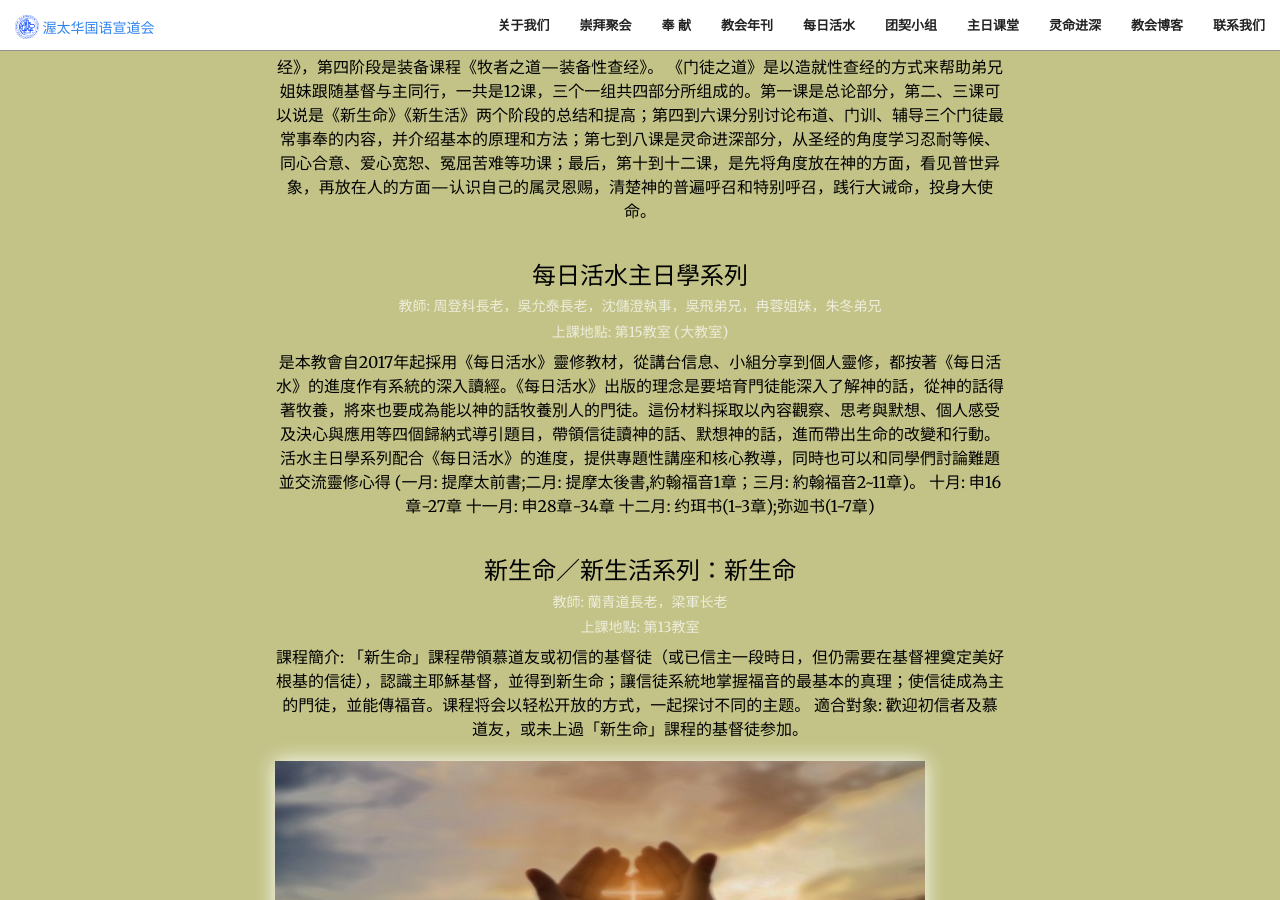
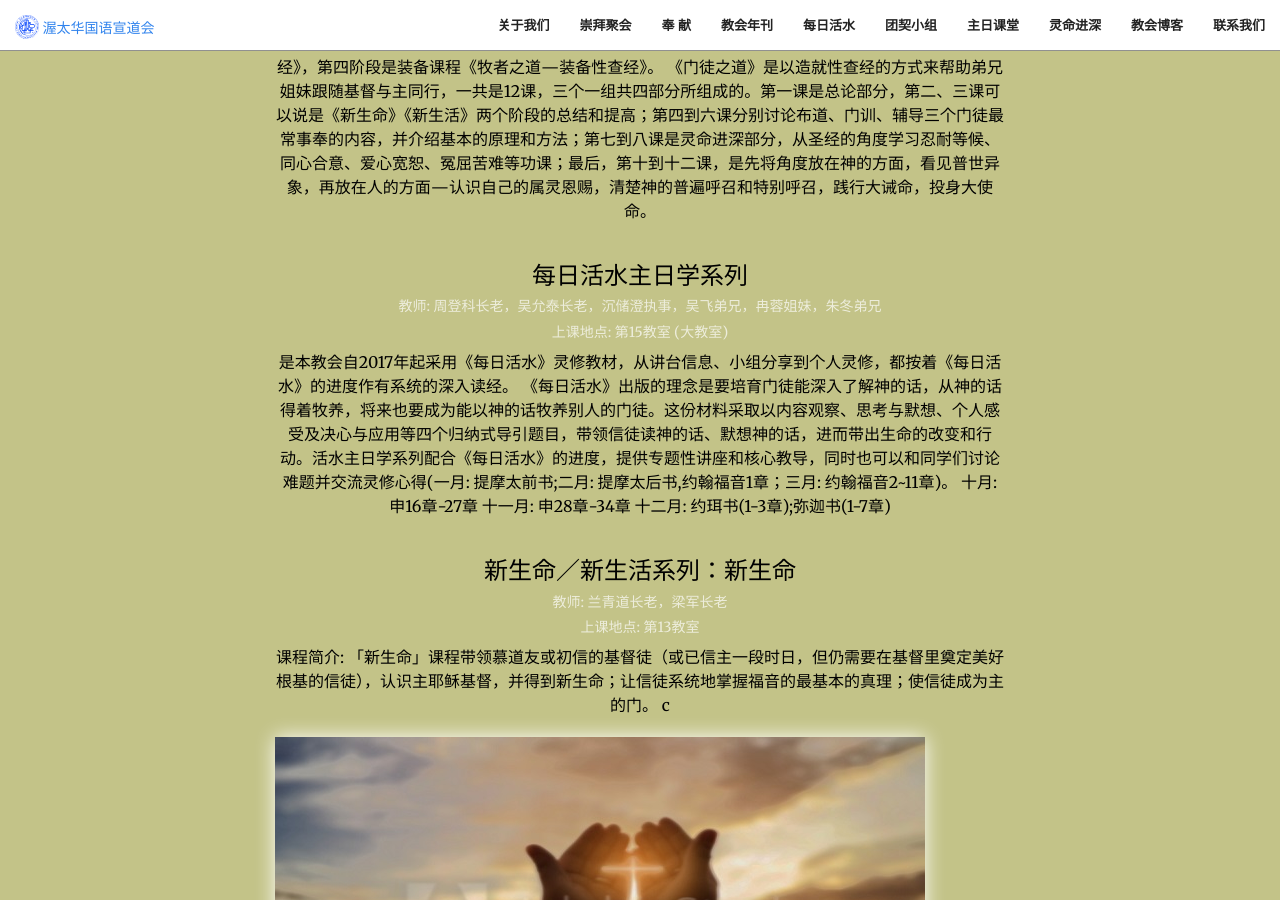
Before and after one commit to JonasYow/ottawaomac, a Jekyll site: the page built from index.html, in a window 1280 px wide and 900 px high, scrolled down 7974 px. Built offline with Jekyll 4.4.1, drawn with Linux system fonts in a browser that asks for light colours; some of the changed text lies outside the part shown.

Commit message:
Update sundayschool.yaml

```diff
--- a/_data/sundayschool.yaml
+++ b/_data/sundayschool.yaml
@@ -1,14 +1,13 @@
 - title: 门徒之道
-  teacher: "教師: 池小芳姐妹，陳軍弟兄，胡干成長老"
-  room: "上課地點: 第11教室 (大教室)"
+  teacher: "教师: 池小芳姐妹，陈军弟兄，胡干成长老"
+  room: "上课地点: 第11教室 (大教室)"
   content: "《门徒之道》是大使命门徒训练的第三阶段课程。大使命门徒训练，分为四个阶段，第一阶段是喂养课程《新生命—福音性查经》，第二阶段是栽培课程《新生活—栽培性查经》；前两个阶段，帮助门徒建立信仰最基本的根基，掌握基督徒在生活方面的重要原则。第三阶段是造就课程《门徒之道—造就性查经》，第四阶段是装备课程《牧者之道—装备性查经》。
 《门徒之道》是以造就性查经的方式来帮助弟兄姐妹跟随基督与主同行，一共是12课，三个一组共四部分所组成的。第一课是总论部分，第二、三课可以说是《新生命》《新生活》两个阶段的总结和提高；第四到六课分别讨论布道、门训、辅导三个门徒最常事奉的内容，并介绍基本的原理和方法；第七到八课是灵命进深部分，从圣经的角度学习忍耐等候、同心合意、爱心宽恕、冤屈苦难等功课；最后，第十到十二课，是先将角度放在神的方面，看见普世异象，再放在人的方面—认识自己的属灵恩赐，清楚神的普遍呼召和特别呼召，践行大诫命，投身大使命。
   "
-- title: 每日活水主日學系列
-  teacher: "教師: 周登科長老，吳允泰長老，沈儲澄執事，吳飛弟兄，冉蓉姐妹，朱冬弟兄"
-  room: "上課地點: 第15教室 (大教室)"
-  content: "是本教會自2017年起採用《每日活水》靈修教材，從講台信息、小組分享到個人靈修，都按著《每日活水》的進度作有系統的深入讀經。《每日活水》出版的理念是要培育門徒能深入了解神的話，從神的話得著牧養，將來也要成為能以神的話牧養別人的門徒。這份材料採取以內容觀察、思考與默想、個人感受及決心與應用等四個歸納式導引題目，帶領信徒讀神的話、默想神的話，進而帶出生命的改變和行動。活水主日學系列配合《每日活水》的進度，提供專題性講座和核心教導，同時也可以和同學們討論難題並交流靈修心得 (一月: 提摩太前書;二月: 提摩太後書,約翰福音1章；三月: 約翰福音2~11章)。
-
+- title: 每日活水主日学系列
+  teacher: "教师: 周登科长老，吴允泰长老，沉储澄执事，吴飞弟兄，冉蓉姐妹，朱冬弟兄"
+  room: "上课地点: 第15教室 (大教室)"
+  content: "是本教会自2017年起采用《每日活水》灵修教材，从讲台信息、小组分享到个人灵修，都按着《每日活水》的进度作有系统的深入读经。 《每日活水》出版的理念是要培育门徒能深入了解神的话，从神的话得着牧养，将来也要成为能以神的话牧养别人的门徒。这份材料采取以内容观察、思考与默想、个人感受及决心与应用等四个归纳式导引题目，带领信徒读神的话、默想神的话，进而带出生命的改变和行动。活水主日学系列配合《每日活水》的进度，提供专题性讲座和核心教导，同时也可以和同学们讨论难题并交流灵修心得(一月: 提摩太前书;二月: 提摩太后书,约翰福音1章；三月: 约翰福音2~11章)。
 十月:   申16章-27章
 十一月: 申28章-34章
 十二月: 约珥书(1-3章);弥迦书(1-7章)
@@ -16,29 +15,28 @@
   image:
 
 - title: 新生命／新生活系列：新生命
-  teacher: "教師: 蘭青道長老，梁軍长老"
-  room: "上課地點: 第13教室"
-  content: "課程簡介: 「新生命」課程帶領慕道友或初信的基督徒（或已信主一段時日，但仍需要在基督裡奠定美好根基的信徒），認識主耶穌基督，並得到新生命；讓信徒系統地掌握福音的最基本的真理；使信徒成為主的門徒，並能傳福音。课程将会以轻松开放的方式，一起探讨不同的主题。
+  teacher: "教师: 兰青道长老，梁军长老"
+  room: "上课地点: 第13教室"
+  content: "课程简介: 「新生命」课程带领慕道友或初信的基督徒（或已信主一段时日，但仍需要在基督里奠定美好根基的信徒），认识主耶稣基督，并得到新生命；让信徒系统地掌握福音的最基本的真理；使信徒成为主的门。
 
-適合對象: 歡迎初信者及慕道友，或未上過「新生命」課程的基督徒参加。
+c
 "
   image: img/groups/agape.jpg
 
-- title: 洗禮班 (時間待定)
-  teacher: "教師: 吳允泰長老, 吳建廣執事"
+- title: 洗礼班 (时间待定)
+  teacher: "教师: 吴允泰长老, 吴建广执事"
   room: "上課地點: 第11教室"
-  content: "課程簡介: 教會將於4月10日國際社區宣道會受難節聯合崇拜中舉行洗禮。洗禮班將於3月1日~4月5日 (共6周) 於主日學時段中進行。洗禮面談將分二階段於2月23日及
-4月5日在崇拜後進行。有意報名者請向教會祕書熊達暉弟兄索取洗禮報名表, 並於2月16日前交回報名表及信主見證。
+  content: "课程简介: 教会将于4月10日国际社区宣道会受难节联合崇拜中举行洗礼。洗礼班将于3月1日~4月5日 (共6周) 于主日学时段中进行。洗礼面谈将分二阶段于2月23日及4月5日在崇拜后进行。有意报名者请向教会秘书熊达晖弟兄索取洗礼报名表, 并于2月16日前交回报名表及信主见证。
 
-適合對象: 歡迎尚未受洗, 但已完成『新生命』或『新生活』課程的弟兄姐妹和慕道友報名参加。未完成『新生命』或『新生活』課程者，請參加至少8周『新生命』或『新生活』課程後，再報名參加洗禮班。
+适合对象: 欢迎尚未受洗, 但已完成『新生命』或『新生活』课程的弟兄姐妹和慕道友报名参加。未完成『新生命』或『新生活』课程者，请参加至少8周『新生命』或『新生活』课程后，再报名参加洗礼班。
 "
   image:
 
-- title: 會友班 (時間待定)
-  teacher: "教師: 周登科長老"
-  room: "上課地點: 第11教室"
-  content: "課程簡介: 教會將於4月12日的復活節主日崇拜中歡迎已在其他教會受洗的弟兄姐妹加入本教會, 成為正式會友。會友班將於4月5日於主日學時段與洗禮班一起上課。有意轉會者請向教會祕書熊達暉弟兄索取會友申請表, 並於3月29日前交回。
+- title: 会友班 (时间待定)
+  teacher: "教师: 周登科长老"
+  room: "上课地点: 第11教室"
+  content: "课程简介: 教会将于4月12日的复活节主日崇拜中欢迎已在其他教会受洗的弟兄姐妹加入本教会, 成为正式会友。会友班将于4月5日于主日学时段与洗礼班一起上课。有意转会者请向教会秘书熊达晖弟兄索取会友申请表, 并于3月29日前交回。
 
-適合對象: 歡迎已在其他教會受洗, 並願加入本教會成為會友的基督徒報名参加。
+适合对象: 欢迎初信者及慕道友，或未上过「新生命」课程的基督徒参加
 "
   image:
```
